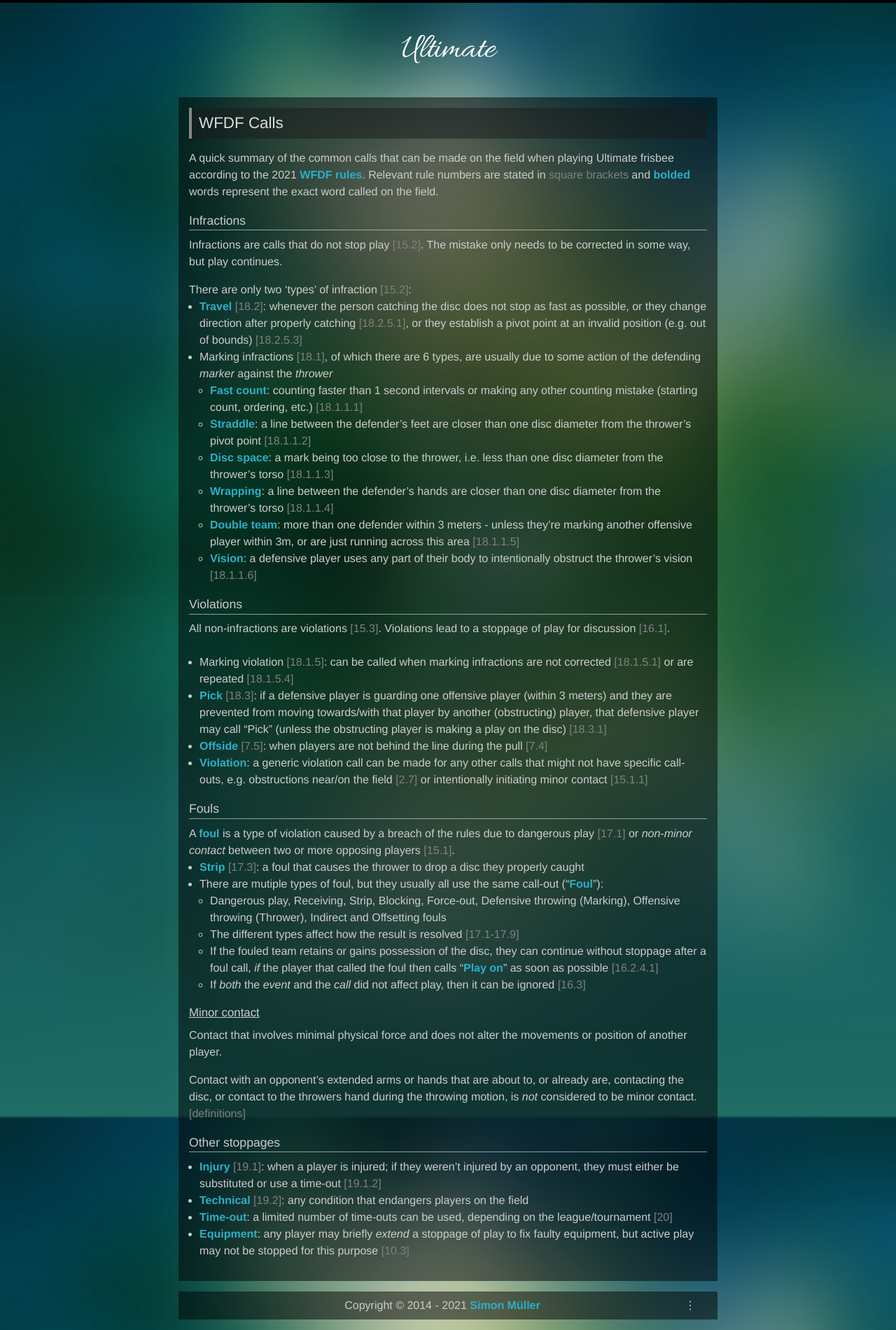
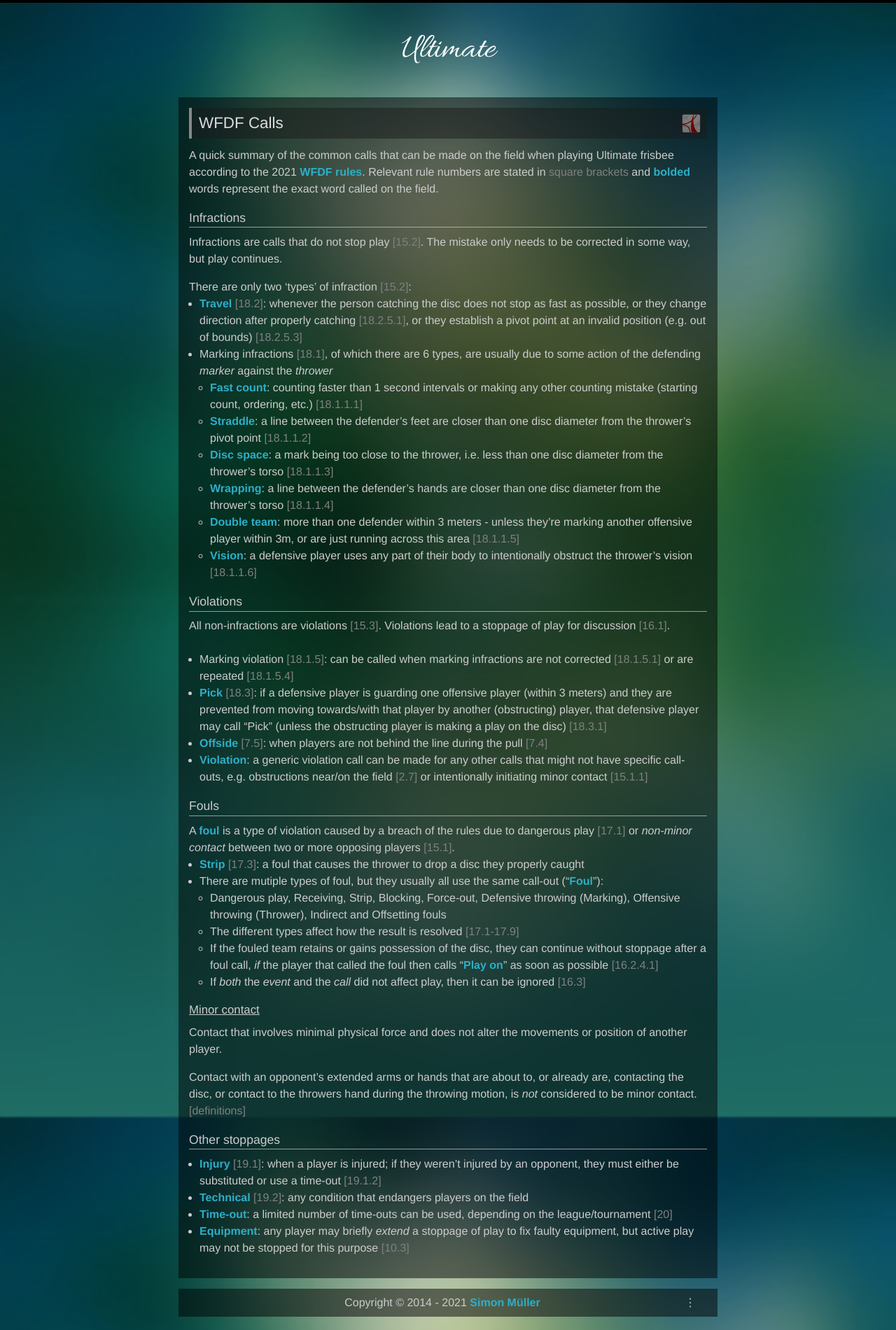
Before and after one commit to samuller/samuller.net, a Jekyll site: the page built from ultimate/calls.md, in a window 1280 px wide. Shown: the whole page at 70% size. Built offline with Jekyll 4.4.1, drawn with Linux system fonts in a browser that asks for light colours.

Commit message:
Add 'WFDF calls' PDF along with a image link to download it

```diff
--- a/ultimate/calls.md
+++ b/ultimate/calls.md
@@ -11,6 +11,10 @@
     color: #2dafc8;
   }
 </style>
+
+<div class="no-print">
+{% include header-with-image-link.html text="WFDF Calls" img_src="/img/icon-file-pdf.svg" img_alt="pdf icon" link="/ultimate/ultimate-wfdf-calls.pdf" %}
+</div>
 
 A quick summary of the common calls that can be made on the field when playing Ultimate frisbee according to the 2021 [WFDF rules](https://rules.wfdf.org/). Relevant rule numbers are stated in <span class="ref-link">square brackets</span> and **bolded** words represent the exact word called on the field.
 
```
Also changed, not shown: other parts of ultimate/calls.md (+1 -1 lines), img/icon-file-pdf.svg (added), 1 other file.
